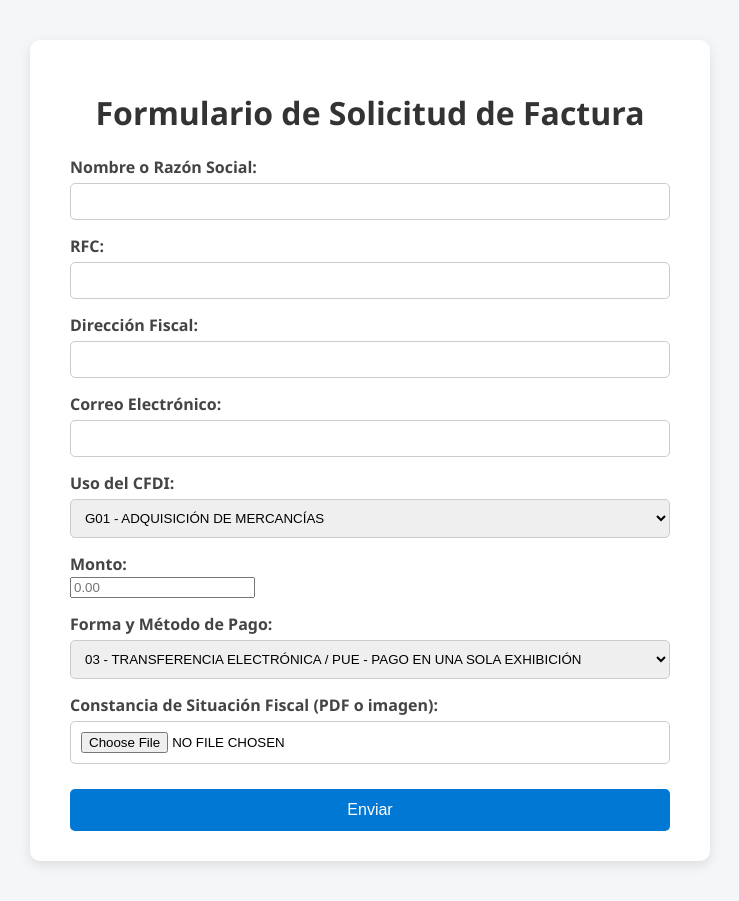
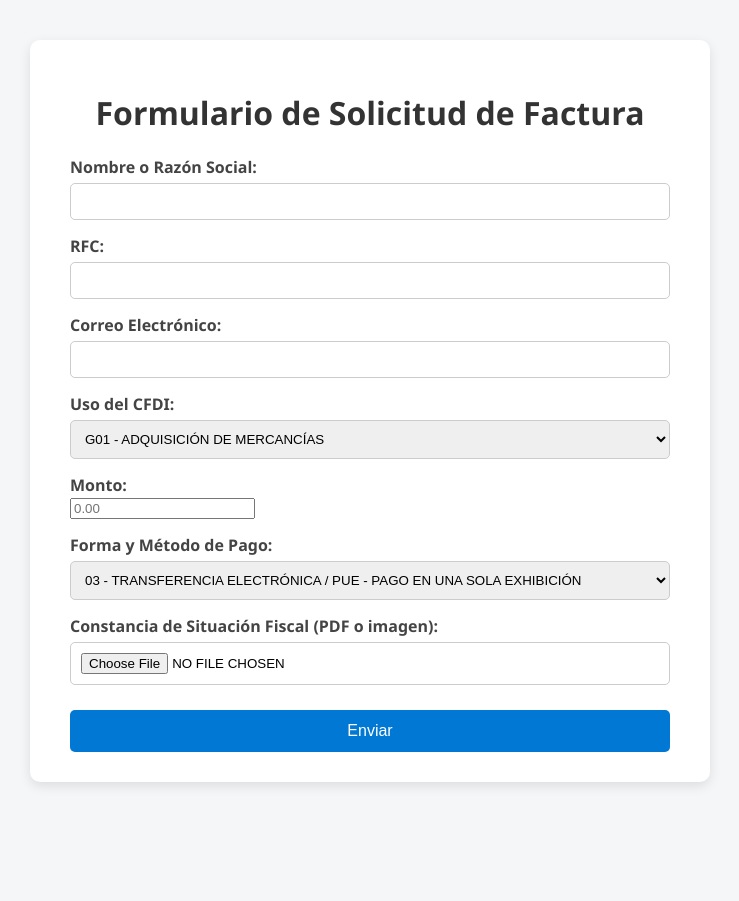
Before and after one commit to JMCisnerosP/FacturaCiesa, a Flask app: page / in a window 1280 px wide. Shown: the whole page, without its empty margins (270-1009 px from the left). After the commit the page ends 786 px from the top, so only its background shows below. Run offline with Flask 3, Linux system fonts and the light colour scheme.

Commit message:
Update formulario.html

```diff
--- a/Formulario_Factura_app/templates/formulario.html
+++ b/Formulario_Factura_app/templates/formulario.html
@@ -68,9 +68,6 @@
             <label>RFC:</label>
             <input type="text" name="rfc" required>
 
-            <label>Dirección Fiscal:</label>
-            <input type="text" name="direccion" required>
-
             <label>Correo Electrónico:</label>
             <input type="email" name="correo" required>
 
```
